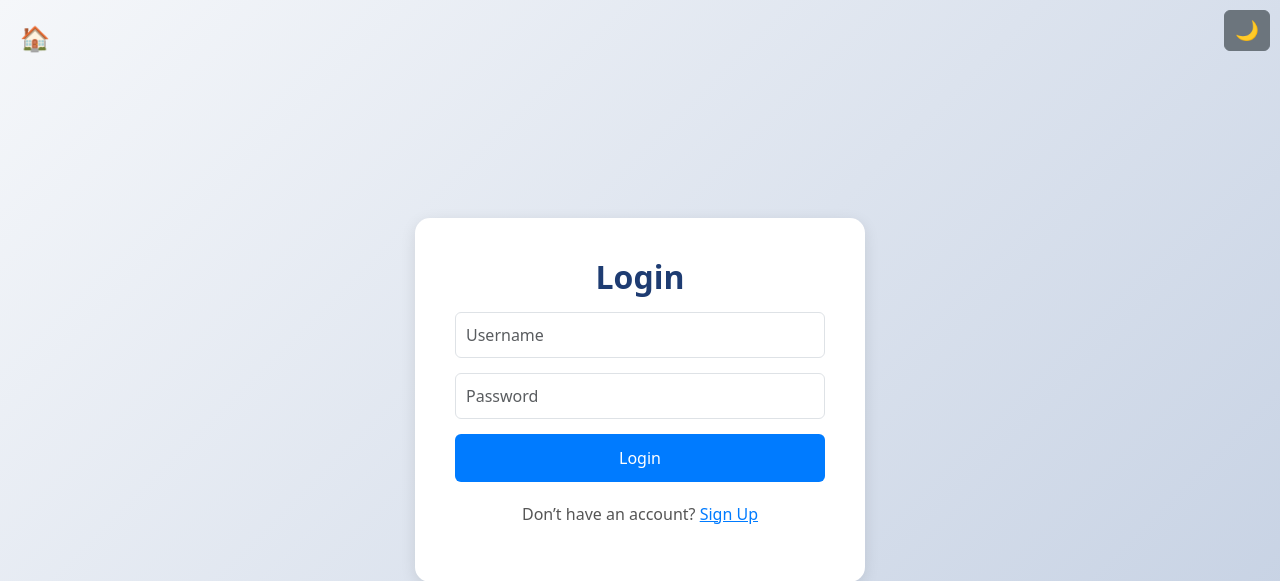
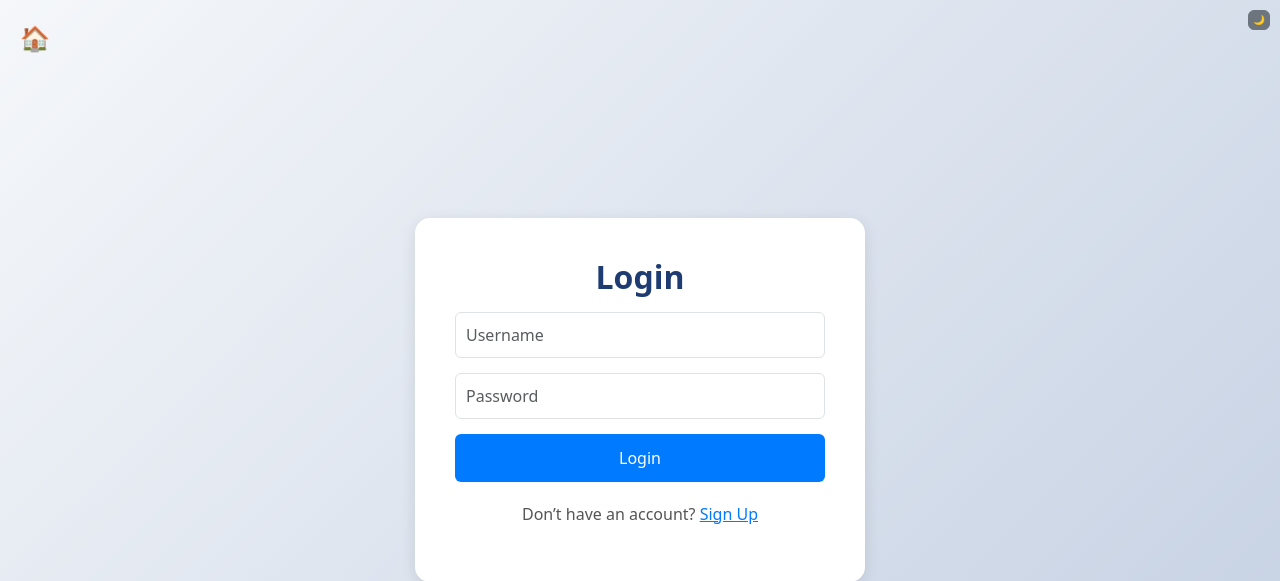
Before and after one commit to ConradPB/microloan-tracker, a Django app: page /login/ in a window 1280 px wide. Shown: the top 581 px of the page. Run offline with Django 5.2, Linux system fonts and the light colour scheme.

Commit message:
updated theme-toggle

```diff
--- a/loans/templates/login.html
+++ b/loans/templates/login.html
@@ -75,11 +75,11 @@
         font-weight: 500;
       }
       .theme-toggle {
-        position: absolute;
+        position: fixed;
         top: 10px;
         right: 10px;
-        font-size: 1.2em;
-        padding: 5px 10px;
+        font-size: 0.6em;
+        padding: 2px 4px;
       }
     </style>
   </head>
```
